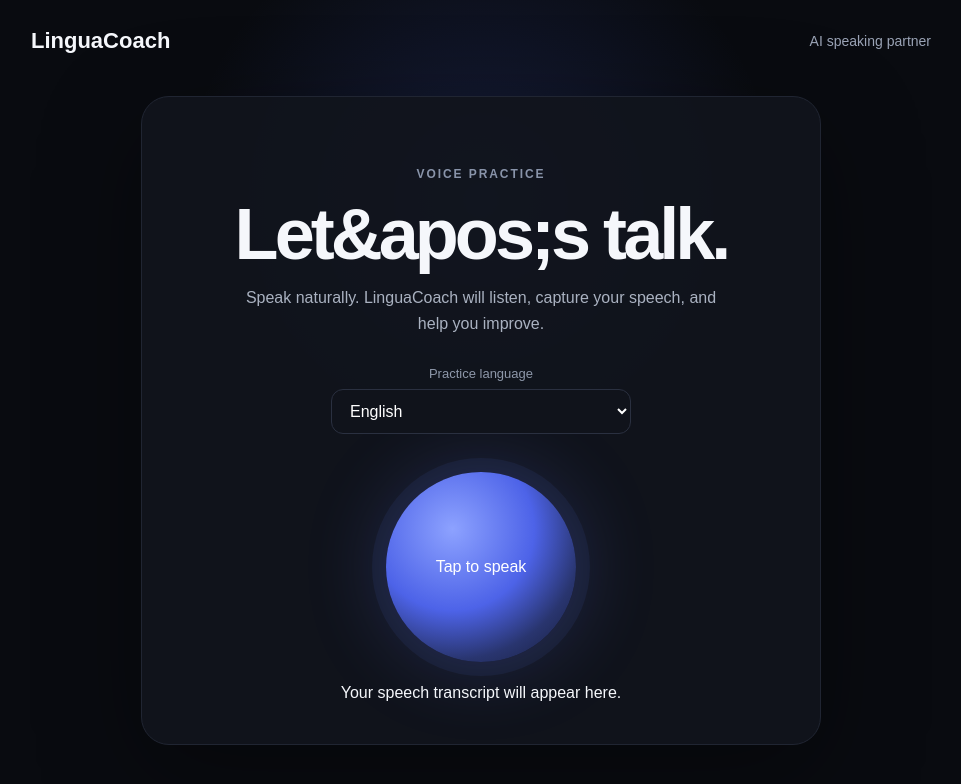
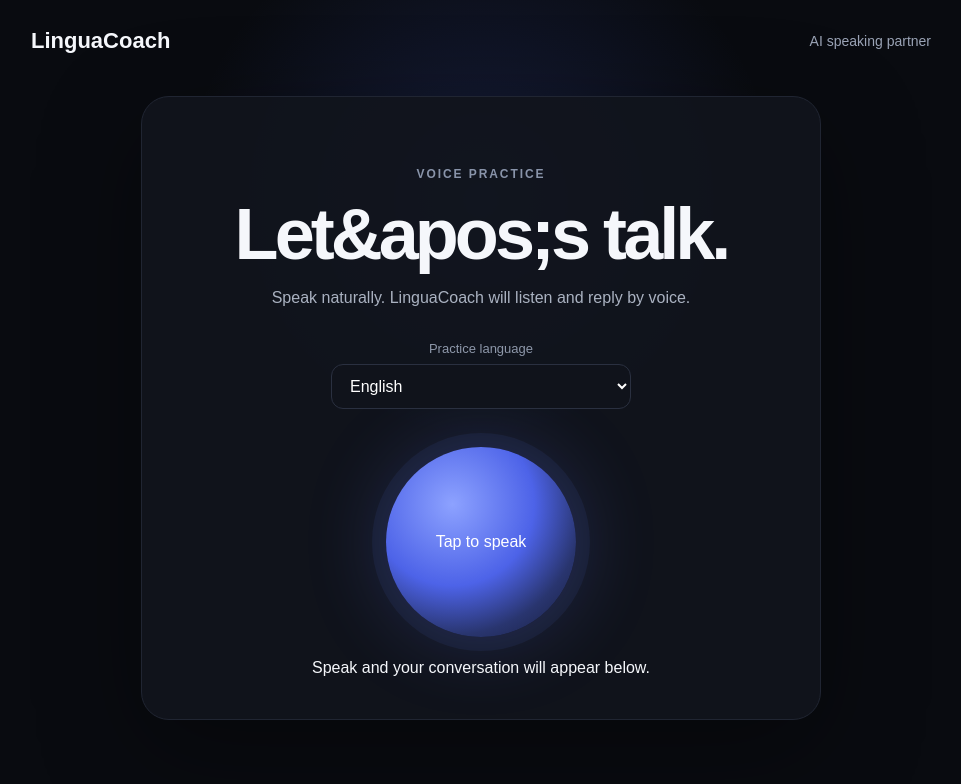
Before and after one commit to Lavojha/linguaCoach, a Next.js app: page / in a window 1280 px wide. Shown: the top 784 px of the page, without its empty margins (159-1120 px from the left). Built offline with nearby package versions, Linux system fonts and the light colour scheme.

Commit message:
feat: add voice conversation loop

```diff
--- a/app/page.tsx
+++ b/app/page.tsx
@@ -18,6 +18,7 @@ export default function Home() {
   const [language, setLanguage] = useState("English");
   const [listening, setListening] = useState(false);
   const [transcript, setTranscript] = useState("");
+  const [messages, setMessages] = useState<{role: "user" | "coach"; text: string}[]>([]);
   const [supported, setSupported] = useState(true);
   const recognition = useRef<Recognition | null>(null);
 
@@ -29,22 +30,53 @@ export default function Home() {
     instance.interimResults = true;
     instance.continuous = false;
     recognition.current = instance;
+
     instance.onresult = (event) => {
       let text = "";
       for (let i = 0; i < event.results.length; i++) text += event.results[i][0].transcript;
       setTranscript(text);
     };
-    instance.onend = () => setListening(false);
+
+    instance.onend = () => {
+      setListening(false);
+      setTranscript((current) => {
+        const spoken = current.trim();
+        if (spoken) {
+          setMessages((items) => [...items, { role: "user", text: spoken }]);
+          respond(spoken);
+        }
+        return "";
+      });
+    };
     instance.onerror = () => setListening(false);
     return () => instance.stop();
   }, []);
 
+  function respond(spoken: string) {
+    const reply = language === "Hindi"
+      ? "Good job. Tell me a little more about that."
+      : language === "Spanish"
+      ? "Muy bien. Cuéntame un poco más sobre eso."
+      : "Good job. Tell me a little more about that.";
+
+    setMessages((items) => [...items, { role: "coach", text: reply }]);
+
+    if ("speechSynthesis" in window) {
+      window.speechSynthesis.cancel();
+      const utterance = new SpeechSynthesisUtterance(reply);
+      utterance.lang = language === "Hindi" ? "hi-IN" : language === "Spanish" ? "es-ES" : "en-US";
+      window.speechSynthesis.speak(utterance);
+    }
+  }
+
   function toggleListening() {
     if (!supported || !recognition.current) return;
-    if (listening) { recognition.current.stop(); setListening(false); return; }
+    if (listening) { recognition.current.stop(); return; }
+
     const locale = language === "English" ? "en-US" : language === "Hindi" ? "hi-IN" :
       language === "Spanish" ? "es-ES" : language === "French" ? "fr-FR" :
       language === "German" ? "de-DE" : "ja-JP";
+
     recognition.current.lang = locale;
     setTranscript("");
     recognition.current.start();
@@ -54,19 +86,33 @@ export default function Home() {
   return (
     <main className="shell">
       <header className="hero"><div className="brand">LinguaCoach</div><div className="status">AI speaking partner</div></header>
+
       <section className="card">
         <p className="eyebrow">VOICE PRACTICE</p>
         <h1>{listening ? "I&apos;m listening." : "Let&apos;s talk."}</h1>
-        <p className="sub">Speak naturally. LinguaCoach will listen, capture your speech, and help you improve.</p>
+        <p className="sub">Speak naturally. LinguaCoach will listen and reply by voice.</p>
+
         <label className="label" htmlFor="language">Practice language</label>
         <select id="language" value={language} onChange={e => setLanguage(e.target.value)} disabled={listening}>
           {["English","Hindi","Spanish","French","German","Japanese"].map(x => <option key={x}>{x}</option>)}
         </select>
+
         <button className={listening ? "orb listening" : "orb"} onClick={toggleListening} disabled={!supported}>
           <span>{!supported ? "Voice unavailable" : listening ? "Stop listening" : "Tap to speak"}</span>
         </button>
-        <div className="transcript">{transcript || (listening ? "Waiting for your voice…" : "Your speech transcript will appear here.")}</div>
-        {!supported && <div className="warning">This browser does not support speech recognition. Try Chrome or Edge.</div>}
+
+        <div className="transcript">{transcript || (listening ? "Waiting for your voice…" : "Speak and your conversation will appear below.")}</div>
+
+        <div className="conversation">
+          {messages.map((message, index) => (
+            <div key={index} className={message.role === "user" ? "message user" : "message coach"}>
+              <span>{message.role === "user" ? "You" : "Coach"}</span>
+              <p>{message.text}</p>
+            </div>
+          ))}
+        </div>
+
+        {!supported && <div className="warning">Try Chrome or Edge for browser voice support.</div>}
       </section>
     </main>
   );
```
